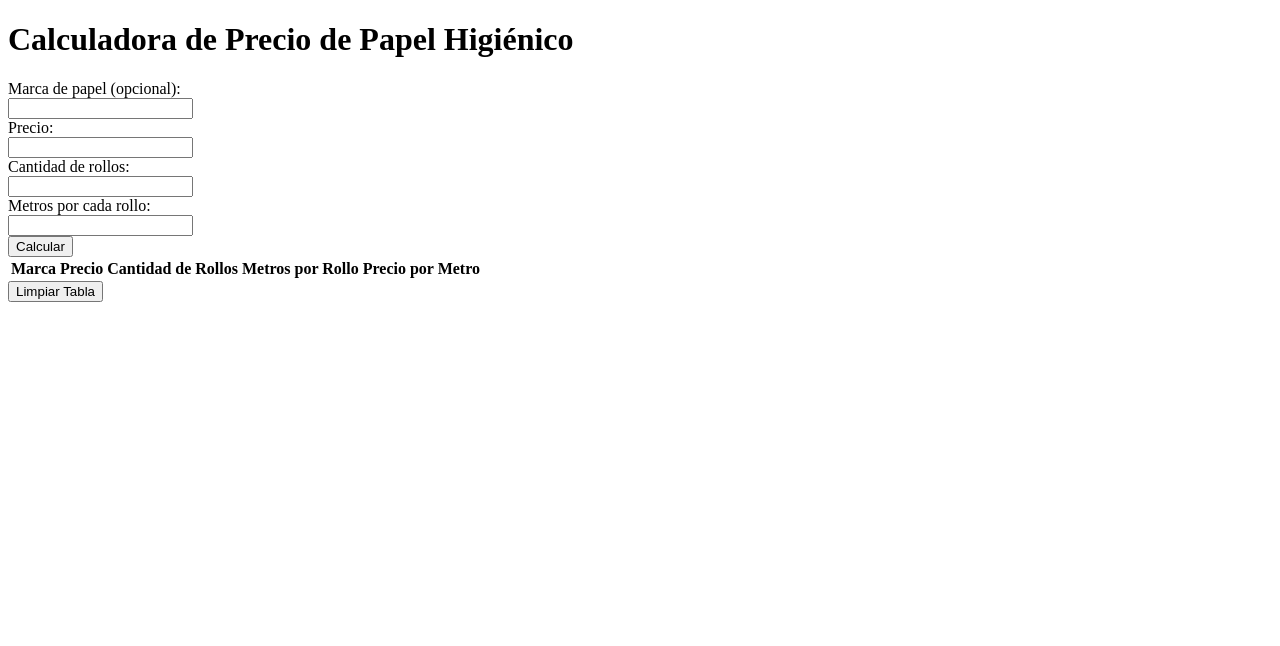
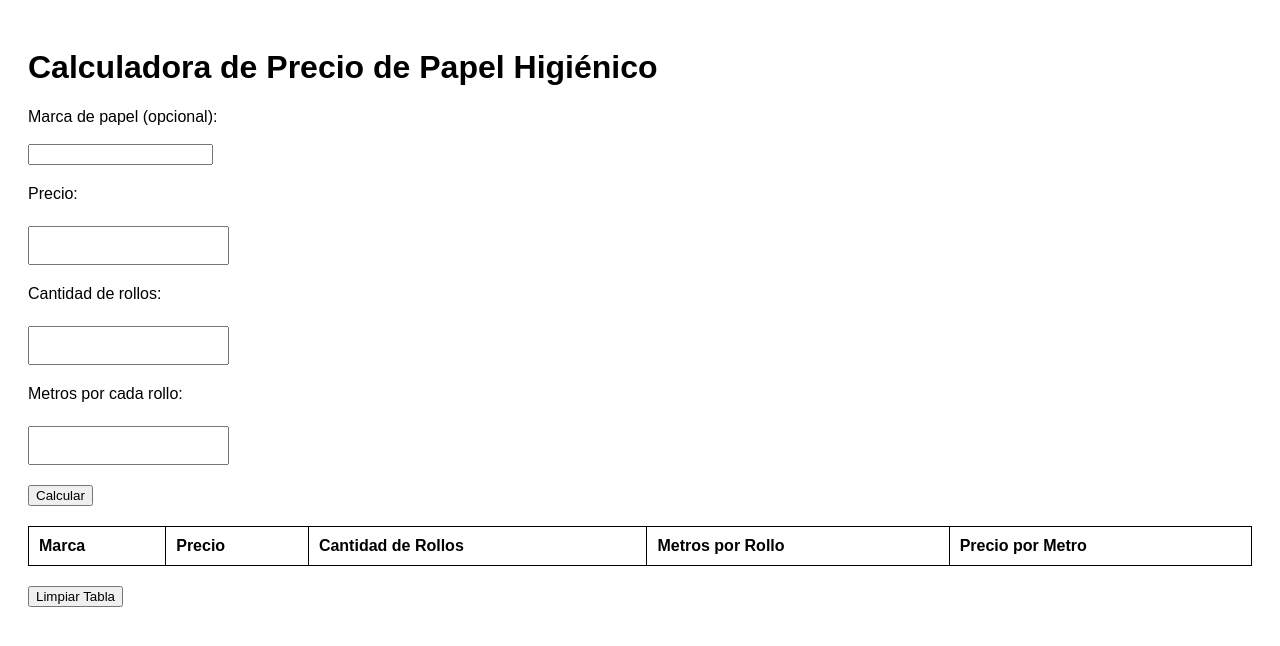
Before and after one commit to jguevaraihl/toilet-paper-price-calculator, a plain HTML site: page index.html in a window 1280 px wide. Drawn offline with Linux system fonts and the light colour scheme.

Commit message:
Update index.html

```diff
--- a/index.html
+++ b/index.html
@@ -1,6 +1,55 @@
 <!DOCTYPE html>
 <html>
 <head>
+    <title>Calculadora de Precio de Papel Higiénico</title>
+    <style>
+        body {
+            font-family: Arial, sans-serif;
+            padding: 20px;
+        }
+
+        form {
+            margin-bottom: 20px;
+        }
+
+        label {
+            display: block;
+            margin-top: 20px;
+        }
+
+        input[type="number"] {
+            width: 100%;
+            padding: 10px;
+            margin-top: 5px;
+        }
+
+        input[type="submit"] {
+            margin-top: 20px;
+        }
+
+        table {
+            width: 100%;
+            border-collapse: collapse;
+            margin-bottom: 20px;
+        }
+
+        table, th, td {
+            border: 1px solid #000;
+        }
+
+        th, td {
+            padding: 10px;
+            text-align: left;
+        }
+
+        @media (min-width: 600px) {
+            input[type="number"] {
+                width: auto;
+            }
+        }
+    </style>
+</head>
+<body>
     <title>Calculadora de Precio de Papel Higiénico</title>
 </head>
 <body>
```
